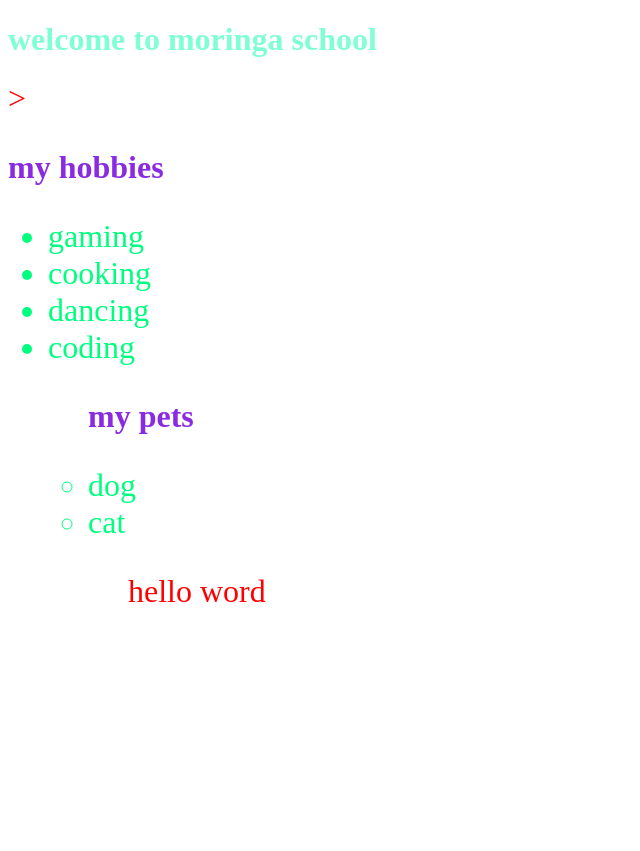
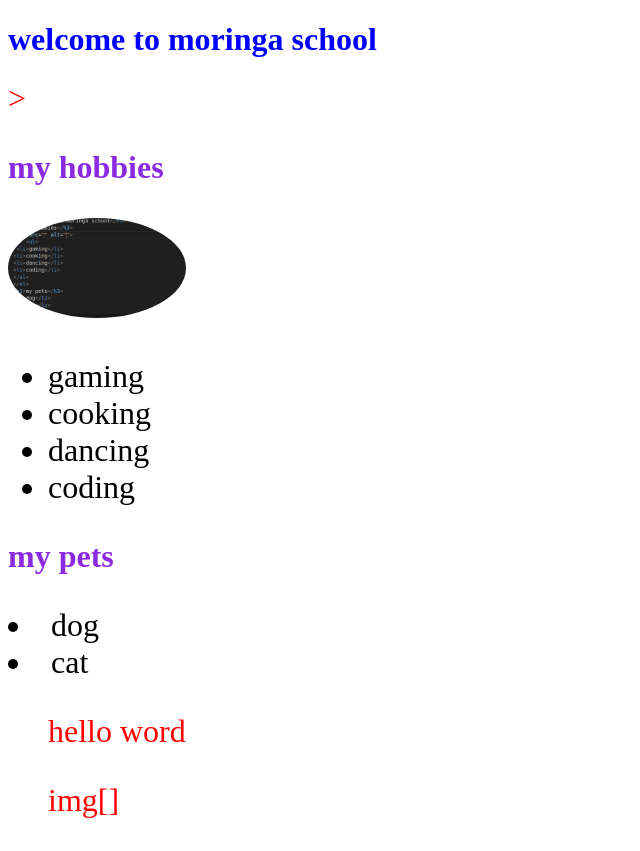
Before and after one commit to travinne/example, a plain HTML site: page index.html in a window 1280 px wide. Shown: the whole page, without its empty margins (0-640 px from the left). Before the commit the page ends 800 px from the top, so only its background shows below. Drawn offline with Linux system fonts and the light colour scheme.

Commit message:
added new changes

```diff
--- a/css/style.css
+++ b/css/style.css
@@ -2,8 +2,9 @@
     color: red;
 }
 h1{
-    color: aquamarine;
+    color: blue;
 }
 h3{color: blueviolet;}
-li{color: springgreen;}
+li{color: black;}
 *{font-size: xx-large;}
+img{border-radius: 50%;height: 100px;width:100;}
--- a/index.html
+++ b/index.html
@@ -9,15 +9,17 @@
 <body>
   <h1>welcome to moringa school</h1>  >
 <h3>my hobbies</h3>
+<img src="images/Screenshot from 2025-02-18 10-38-17.png" alt="">
     <ul>
  <li>gaming</li>
 <li>cooking</li>
 <li>dancing</li>
 <li>coding</li>
-
-<ul>
+</ul>
+</ol>
 <h3>my pets</h3>
 <li>dog</li>
 <li>cat</li>
 <ol>
   <p>hello word</p>
+  img[]
```
Also changed, not shown: code.css (added), images/Screenshot from 2025-02-18 10-38-17.png (added).
